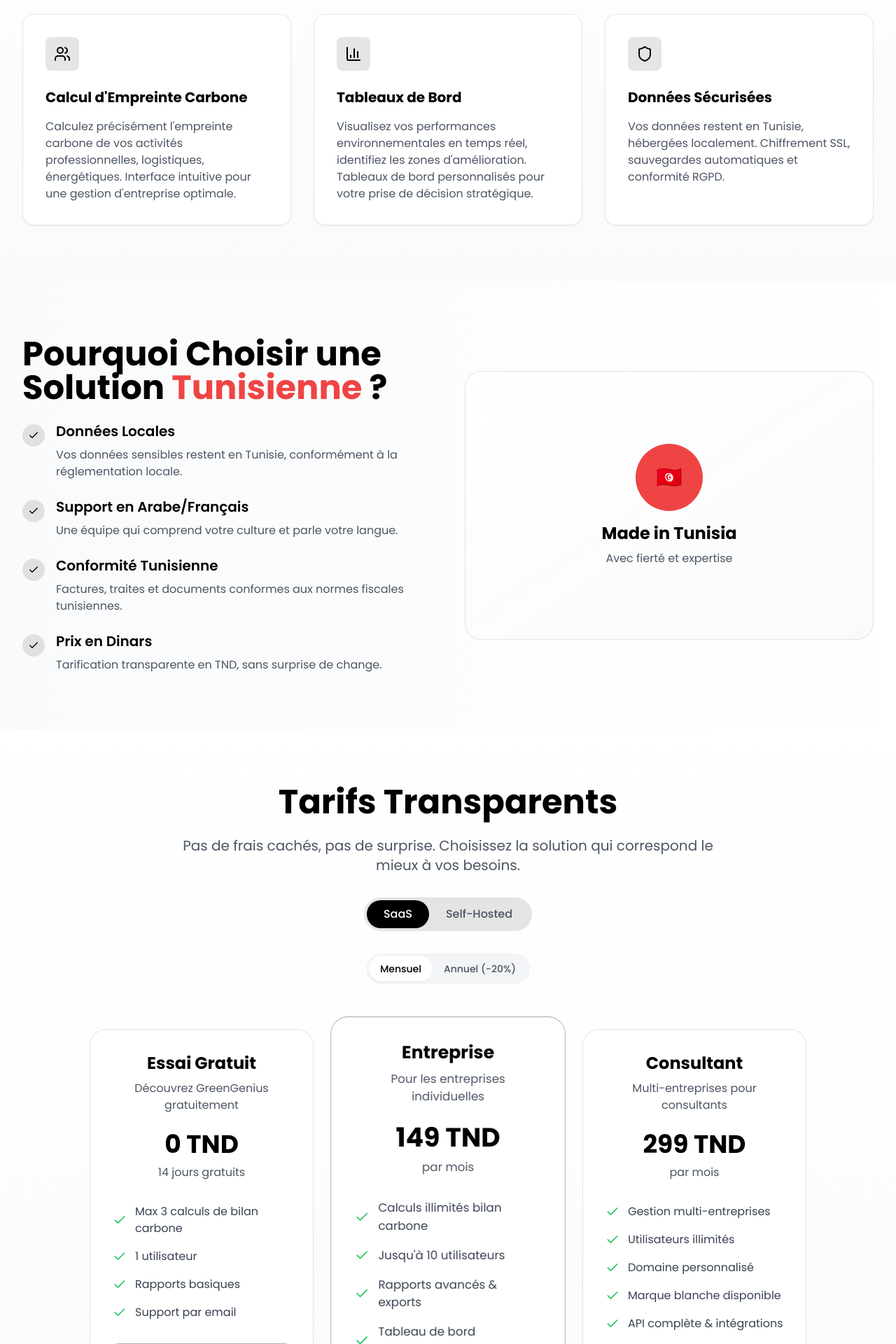
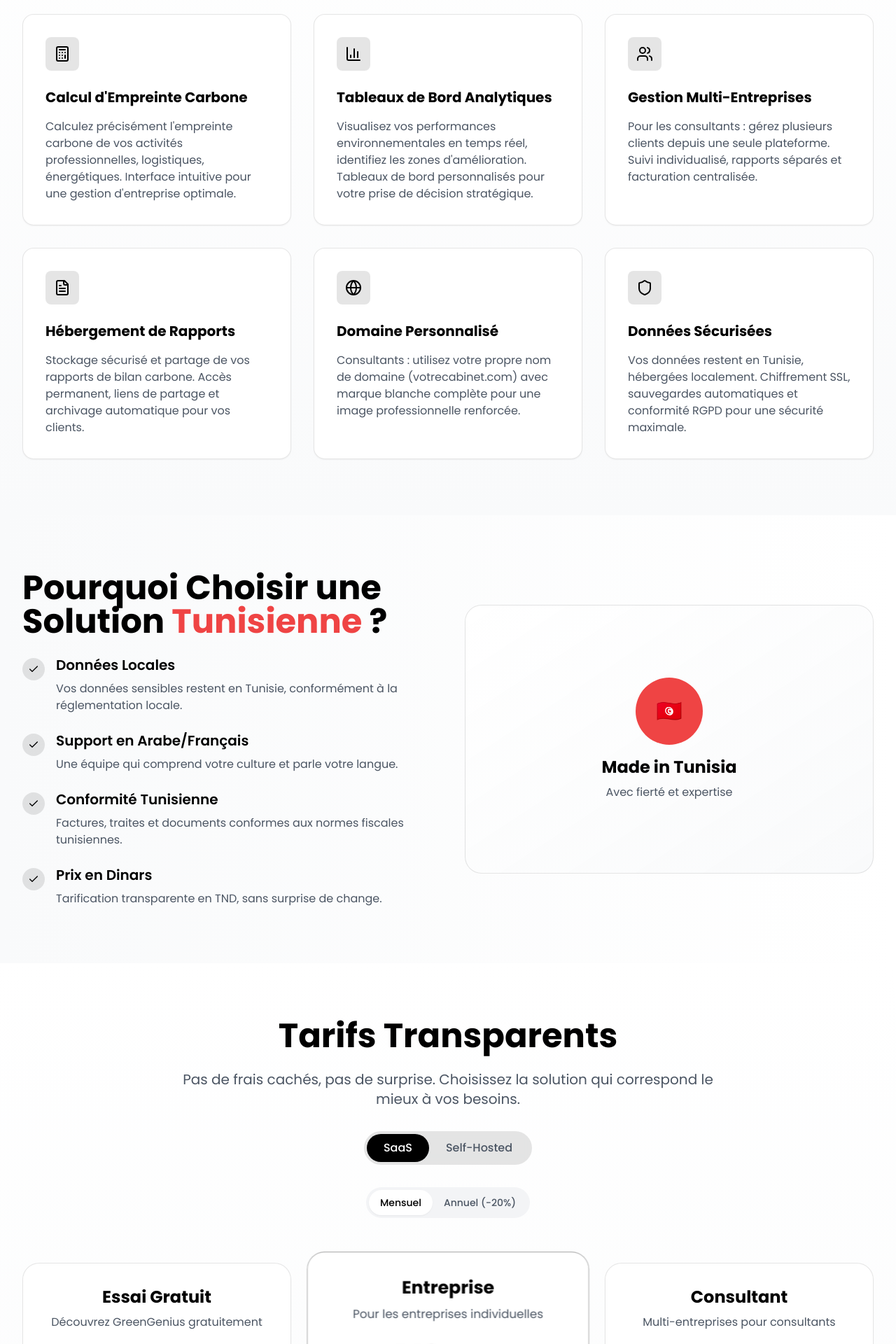
Before and after one commit to Green-Genius/green-genius.org, a Next.js app: page / in a window 1280 px wide. Shown: the part 1080-3000 px from the top of the page at 70% size. Built offline with nearby package versions, Linux system fonts and the light colour scheme.

Commit message:
chore: minor changes - Piricng layout - Features list

```diff
--- a/src/components/FeatureSection.tsx
+++ b/src/components/FeatureSection.tsx
@@ -1,20 +1,35 @@
-import { Users, BarChart3, Shield } from 'lucide-react';
+import { Users, BarChart3, Shield, Calculator, FileText, Globe } from 'lucide-react';
 
 const features = [
   {
-    icon: Users,
+    icon: Calculator,
     title: "Calcul d'Empreinte Carbone",
     description: "Calculez précisément l'empreinte carbone de vos activités professionnelles, logistiques, énergétiques. Interface intuitive pour une gestion d'entreprise optimale."
   },
   {
     icon: BarChart3,
-    title: "Tableaux de Bord",
+    title: "Tableaux de Bord Analytiques",
     description: "Visualisez vos performances environnementales en temps réel, identifiez les zones d'amélioration. Tableaux de bord personnalisés pour votre prise de décision stratégique."
+  },
+  {
+    icon: Users,
+    title: "Gestion Multi-Entreprises",
+    description: "Pour les consultants : gérez plusieurs clients depuis une seule plateforme. Suivi individualisé, rapports séparés et facturation centralisée."
+  },
+  {
+    icon: FileText,
+    title: "Hébergement de Rapports",
+    description: "Stockage sécurisé et partage de vos rapports de bilan carbone. Accès permanent, liens de partage et archivage automatique pour vos clients."
+  },
+  {
+    icon: Globe,
+    title: "Domaine Personnalisé",
+    description: "Consultants : utilisez votre propre nom de domaine (votrecabinet.com) avec marque blanche complète pour une image professionnelle renforcée."
   },
   {
     icon: Shield,
     title: "Données Sécurisées",
-    description: "Vos données restent en Tunisie, hébergées localement. Chiffrement SSL, sauvegardes automatiques et conformité RGPD."
+    description: "Vos données restent en Tunisie, hébergées localement. Chiffrement SSL, sauvegardes automatiques et conformité RGPD pour une sécurité maximale."
   }
 ];
 
--- a/src/components/PricingSection.tsx
+++ b/src/components/PricingSection.tsx
@@ -173,7 +173,7 @@ export default function PricingSection() {
           </div>
         </div>
 
-        <div className={`grid gap-8 max-w-5xl mx-auto ${getCurrentPlans().length === 1 ? 'md:grid-cols-1 max-w-md' : getCurrentPlans().length === 2 ? 'md:grid-cols-2 max-w-3xl' : 'md:grid-cols-3'}`}>
+        <div className={`grid gap-8  mx-auto ${getCurrentPlans().length === 1 ? 'md:grid-cols-1 max-w-md' : getCurrentPlans().length === 2 ? 'md:grid-cols-2 max-w-3xl' : 'md:grid-cols-3'}`}>
           {getCurrentPlans().map((plan, index) => (
             <div
               key={index}
```
